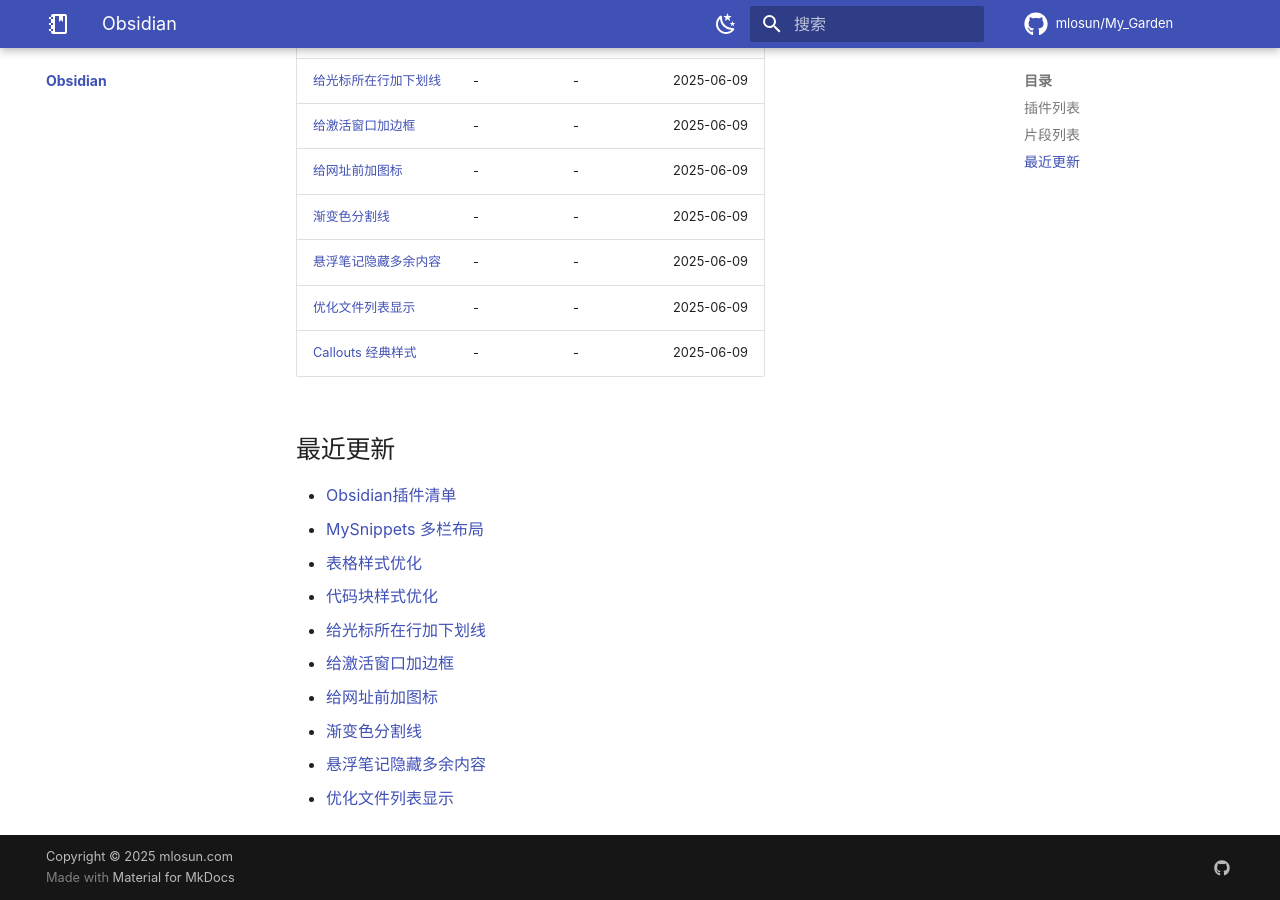
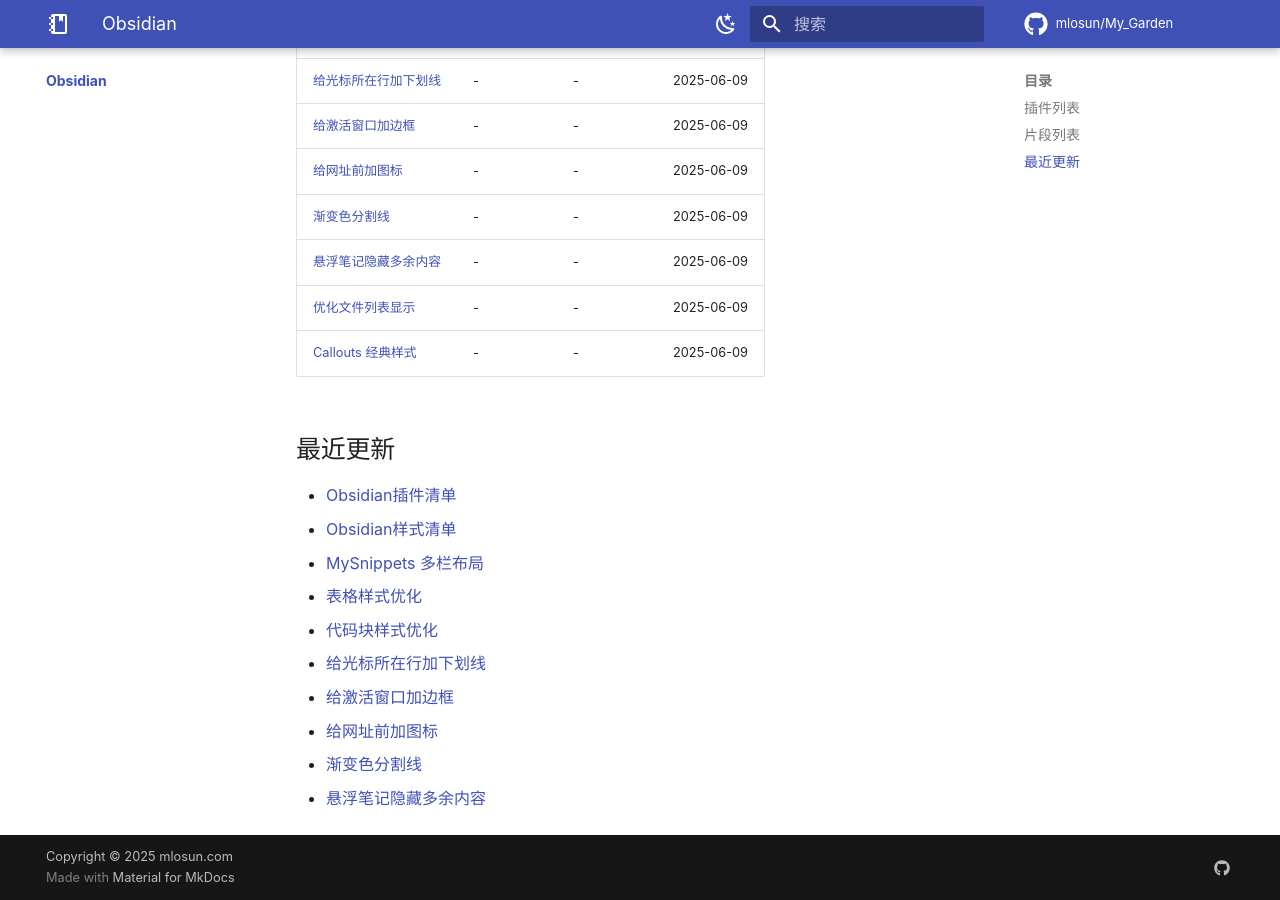
Before and after one commit to mlosun/My_Garden, an MkDocs documentation site: the page built from docs/obsidian/index.md, in a window 1280 px wide and 900 px high, scrolled down 758 px. Built offline with MkDocs 1.6.1 and Material for MkDocs 9.7.7, drawn with Linux system fonts in a browser that asks for light colours; comment, search, counter and statistics services are not loaded.

Commit message:
PUSH NOTE : index.md

```diff
--- a/docs/obsidian/index.md
+++ b/docs/obsidian/index.md
@@ -35,6 +35,7 @@
 ## 最近更新
 
 - [Obsidian插件清单](./Obsidian%E6%8F%92%E4%BB%B6%E6%B8%85%E5%8D%95.md)
+- [Obsidian样式清单](./Obsidian%E6%A0%B7%E5%BC%8F%E6%B8%85%E5%8D%95.md)
 - [MySnippets 多栏布局](./snippets/MySnippets%20%E5%A4%9A%E6%A0%8F%E5%B8%83%E5%B1%80.md)
 - [表格样式优化](./snippets/%E8%A1%A8%E6%A0%BC%E6%A0%B7%E5%BC%8F%E4%BC%98%E5%8C%96.md)
 - [代码块样式优化](./snippets/%E4%BB%A3%E7%A0%81%E5%9D%97%E6%A0%B7%E5%BC%8F%E4%BC%98%E5%8C%96.md)
@@ -43,4 +44,3 @@
 - [给网址前加图标](./snippets/%E7%BB%99%E7%BD%91%E5%9D%80%E5%89%8D%E5%8A%A0%E5%9B%BE%E6%A0%87.md)
 - [渐变色分割线](./snippets/%E6%B8%90%E5%8F%98%E8%89%B2%E5%88%86%E5%89%B2%E7%BA%BF.md)
 - [悬浮笔记隐藏多余内容](./snippets/%E6%82%AC%E6%B5%AE%E7%AC%94%E8%AE%B0%E9%9A%90%E8%97%8F%E5%A4%9A%E4%BD%99%E5%86%85%E5%AE%B9.md)
-- [优化文件列表显示](./snippets/%E4%BC%98%E5%8C%96%E6%96%87%E4%BB%B6%E5%88%97%E8%A1%A8%E6%98%BE%E7%A4%BA.md)
```
